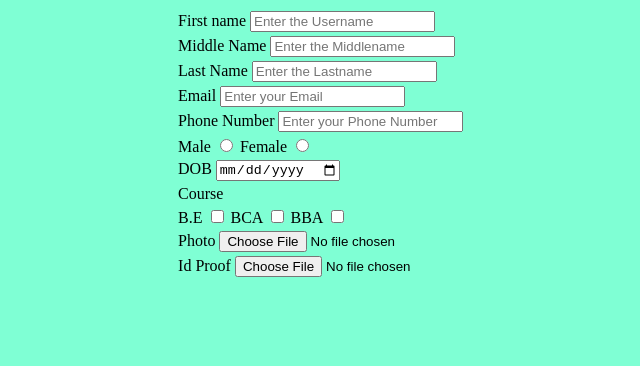
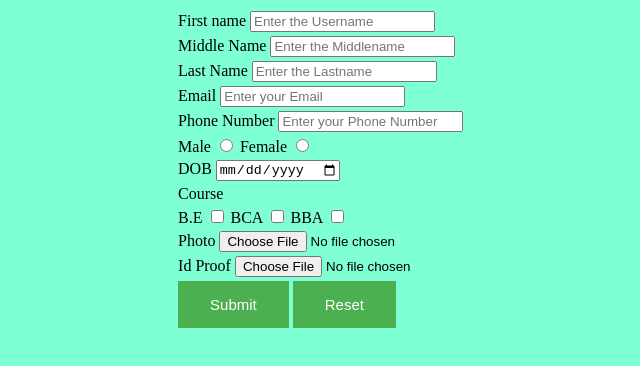
Before and after one commit to SOU1999bhagya/LogInRegister, a plain HTML site: page Register.html in a window 1280 px wide. Shown: the whole page, without its empty margins (307-947 px from the left). Drawn offline with Linux system fonts and the light colour scheme.

Commit message:
Update Register.html

```diff
--- a/Register.html
+++ b/Register.html
@@ -31,6 +31,9 @@
                         <label>Middle Name</label> <input type="text" placeholder="Enter the Middlename">
                     </td>
                 </tr>
+
+
+
 
 
                 <tr>
@@ -93,6 +96,15 @@
                     </td>
                 </tr>
 
+                <tr>
+                    <td>
+                        <button type="submit">Submit</button>
+                        <button type="reset">Reset</button>
+                    </td>
+                </tr>
+
+
+
             </table>
         </center>
     </form>
```
